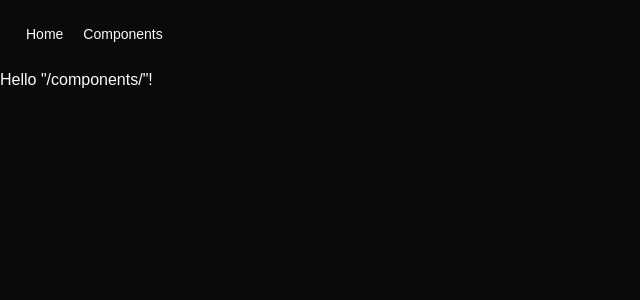
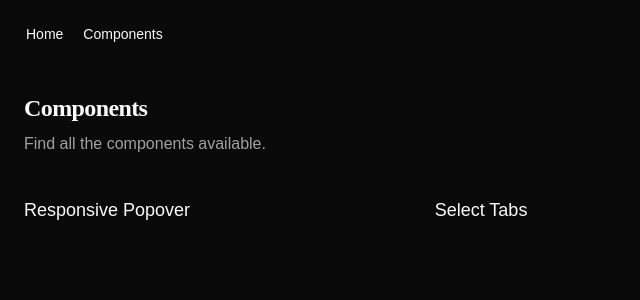
Before and after one commit to j-zunino/ui, a React (Vite) app: page /components in a window 1280 px wide. Shown: the top 300 px of the page, without its empty margins (0-640 px from the left). Built offline with nearby package versions, Linux system fonts and the light colour scheme.

Commit message:
feat(web): list components from UI registry

```diff
--- a/src/routes/components/index.tsx
+++ b/src/routes/components/index.tsx
@@ -1,9 +1,38 @@
-import { createFileRoute } from '@tanstack/react-router'
+import uiRegistry from "@/../registry/ui/registry.json";
+import { createFileRoute, Link } from "@tanstack/react-router";
 
-export const Route = createFileRoute('/components/')({
-  component: RouteComponent,
-})
+export const Route = createFileRoute("/components/")({
+    component: RouteComponent,
+});
 
 function RouteComponent() {
-  return <div>Hello "/components/"!</div>
+    const components = uiRegistry.items;
+
+    return (
+        <main className="flex grow flex-col gap-10 p-6">
+            <div className="flex flex-col gap-2">
+                <h1 className="text-2xl font-bold tracking-tight">
+                    Components
+                </h1>
+                <p className="text-muted-foreground">
+                    Find all the components available.
+                </p>
+            </div>
+
+            <div className="grid h-full w-full grid-cols-3">
+                {components.length <= 0 || !components ? (
+                    <p>Couldn't find any component, please try again.</p>
+                ) : (
+                    components.map((component) => (
+                        <Link
+                            to={component.name}
+                            className="w-full justify-start text-lg font-medium text-foreground hover:underline"
+                        >
+                            {component.title}
+                        </Link>
+                    ))
+                )}
+            </div>
+        </main>
+    );
 }
```
